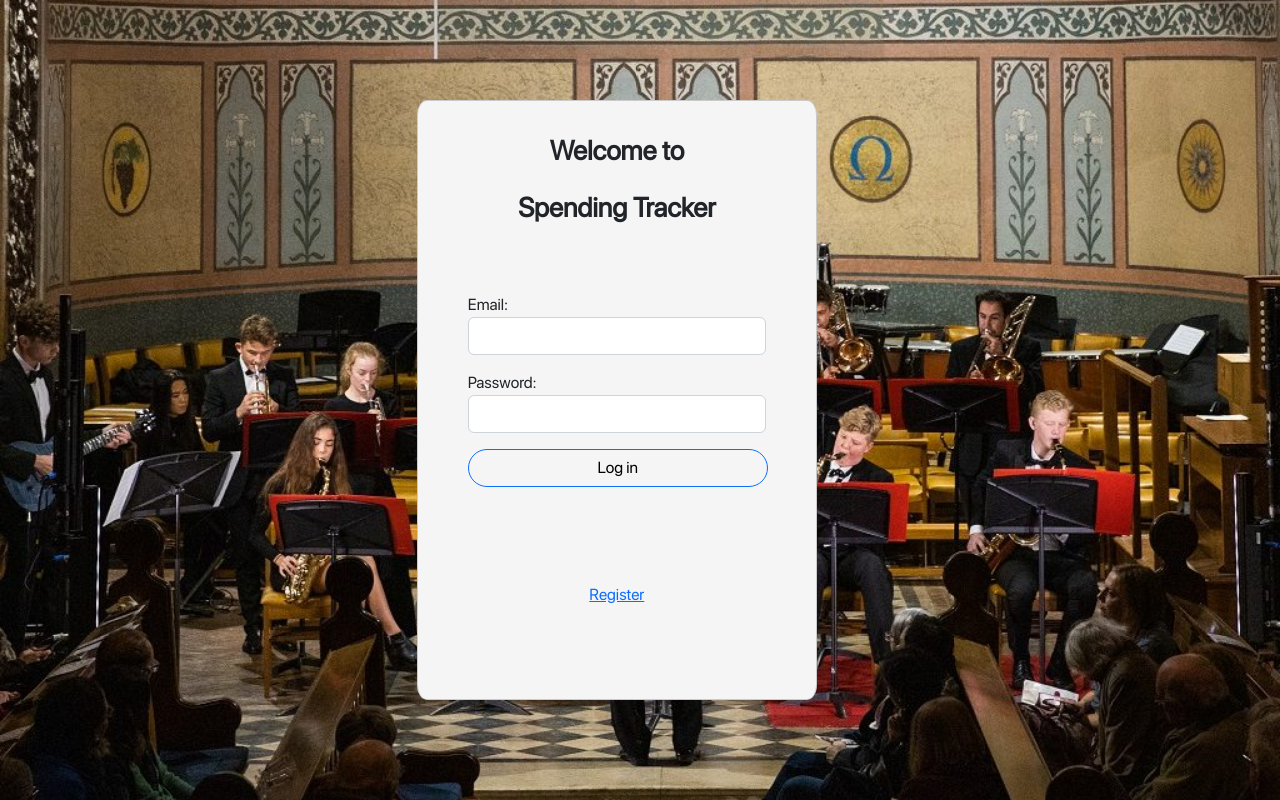
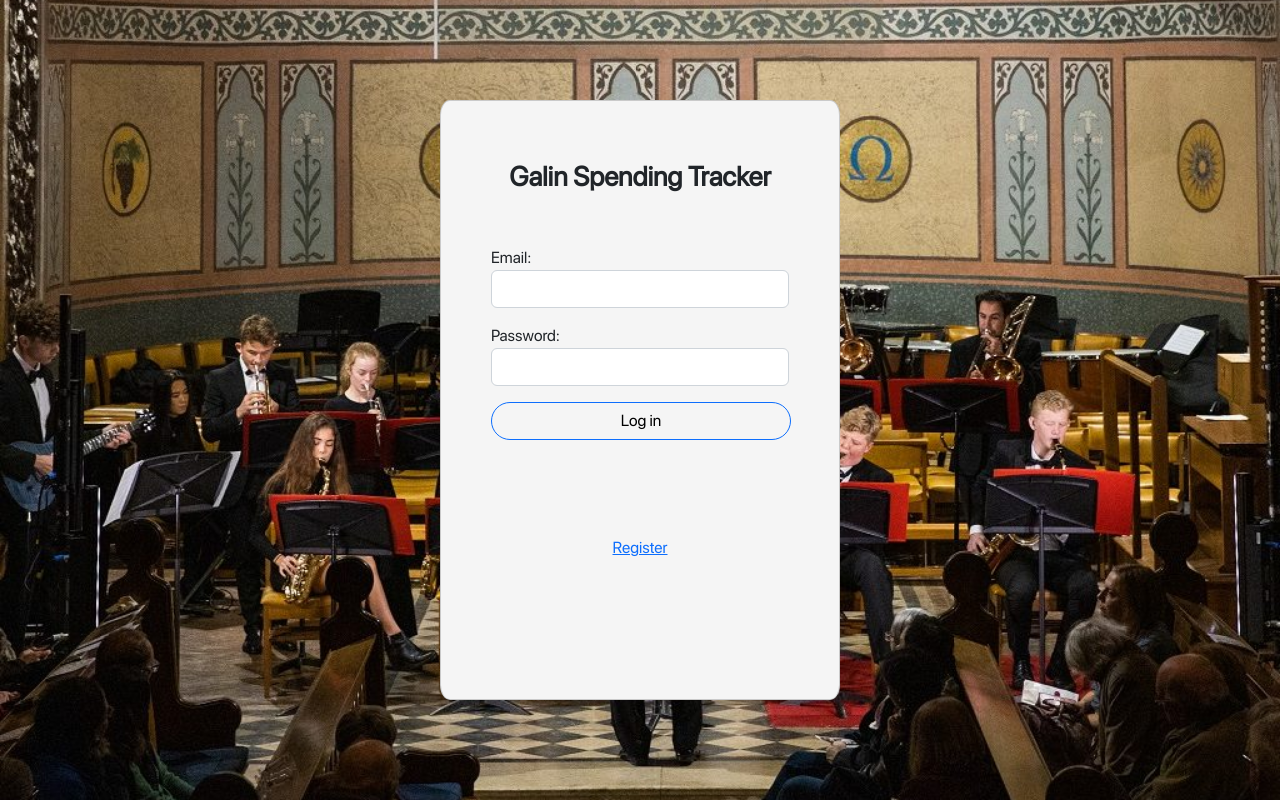
Before and after one commit to rb2cc/Team-Galin-Spending-Tracker, a Django app: page / in a window 1280 px wide. Run offline with Django 4.2, Linux system fonts and the light colour scheme; some libraries are stand-ins or nearby versions.

Commit message:
decorate home.html

```diff
--- a/static/custom.css
+++ b/static/custom.css
@@ -28,10 +28,11 @@ p.cover-text {
 
 .cover-card {
   background-color: rgb(245, 245, 245);
-  left: 30%;
+  margin-left: auto;
+  margin-right: auto;
   width: 400px;
   height: 600px;
-  padding-top: 30px;
+  padding-top: 40px;
   padding-left: 50px;
   padding-right: 50px;
   padding-bottom: 30px;
--- a/tracker/templates/home.html
+++ b/tracker/templates/home.html
@@ -3,11 +3,11 @@
 <div id="cover-image">
     <div class="container vh-100">
         <div class="row h-100">
-            <div class="col-12 my-auto">
+            <div class="my-auto">
                 <div class="card cover-card">
-                    <p class="cover-text" style="font-weight:bold; text-align:center">Welcome to </p>
-                    <p class="cover-text" style="font-weight:bold; text-align:center">Spending Tracker</p>
-                    <p></p><p></p><p></p>
+                    <p></p>
+                    <p class="cover-text" style="font-weight:bold; text-align:center">Galin Spending Tracker</p>
+                    <p></p><p></p>
                     <form action = "{% url 'home' %}" method="post">
                         {% csrf_token %}
                         {% include 'partials/bootstrap_form.html' with form=form %}
--- a/tracker/templates/sign_up.html
+++ b/tracker/templates/sign_up.html
@@ -3,10 +3,10 @@
 <div id="cover-image">
     <div class="container vh-100">
         <div class="row h-100">
-            <div class="col-12 my-auto">
+            <div class="my-auto">
                 <div class="card cover-card">
-                    <p class="cover-text" style="font-weight:bold; text-align:center">Welcome to </p>
-                    <p class="cover-text" style="font-weight:bold; text-align:center">Spending Tracker</p>
+                    <p></p>
+                    <p class="cover-text" style="font-weight:bold; text-align:center">Galin Spending Tracker</p>
                     <form action = "{% url 'home' %}" method="post">
                         {% csrf_token %}
                         {% include 'partials/bootstrap_form.html' with form=form %}
```
